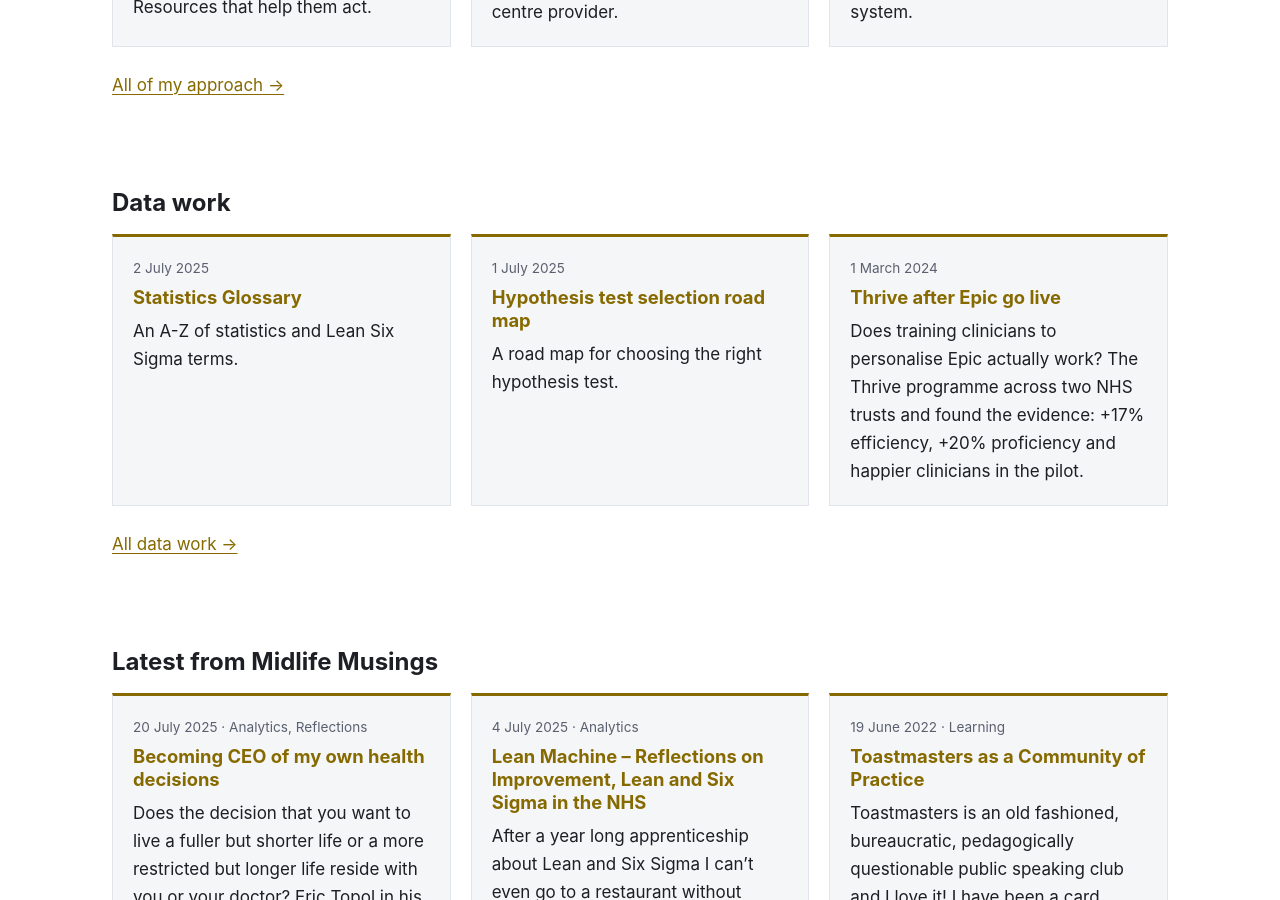
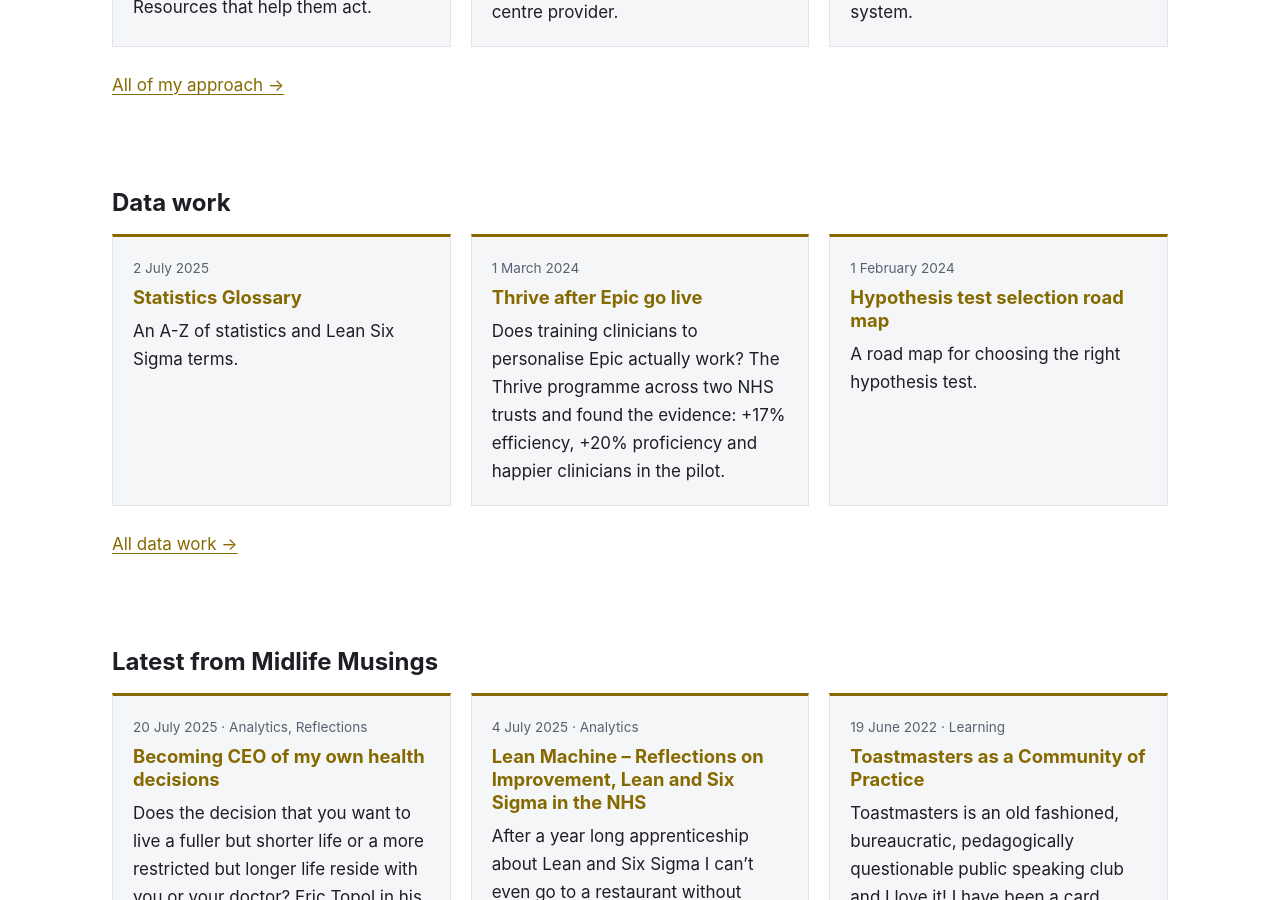
Before and after one commit to PerrinShanks-Cogito/discerninglearning, a Jekyll site: the page built from index.html, in a window 1280 px wide and 900 px high, scrolled down 815 px. Built offline with Jekyll 4.4.1, drawn with Linux system fonts in a browser that asks for light colours.

Commit message:
Update date in hypothesis test selection roadmap

```diff
--- a/_data_work/2025-07-01-hypothesis-test-selection-road-map.md
+++ b/_data_work/2025-07-01-hypothesis-test-selection-road-map.md
@@ -1,5 +1,5 @@
 ---
-date: 2025-07-01
+date: 2024-02-01
 title: "Hypothesis test selection road map"
 description: "A road map for choosing the right hypothesis test."
 permalink: /hypothesis-test-selection-road-map/
```
